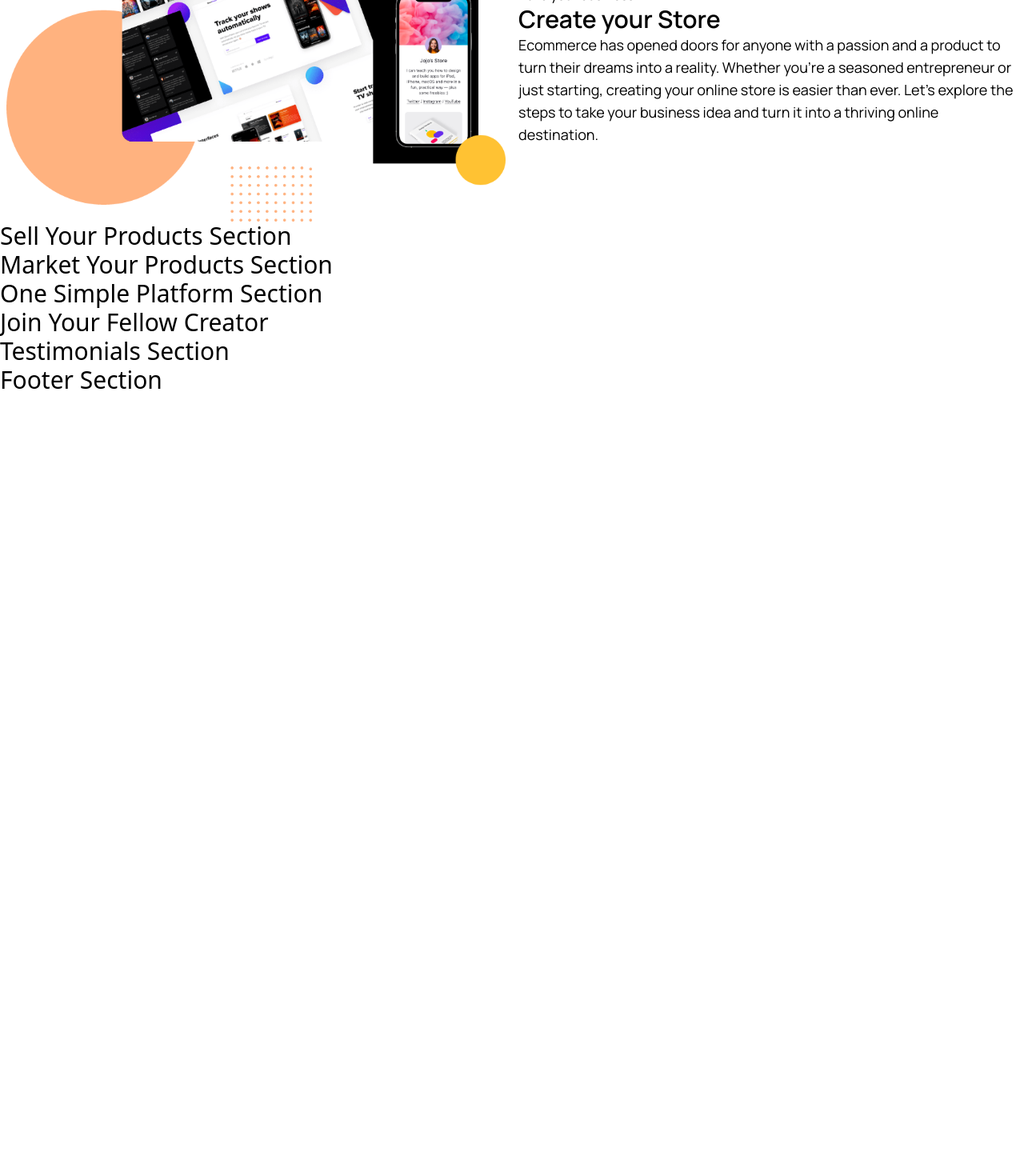
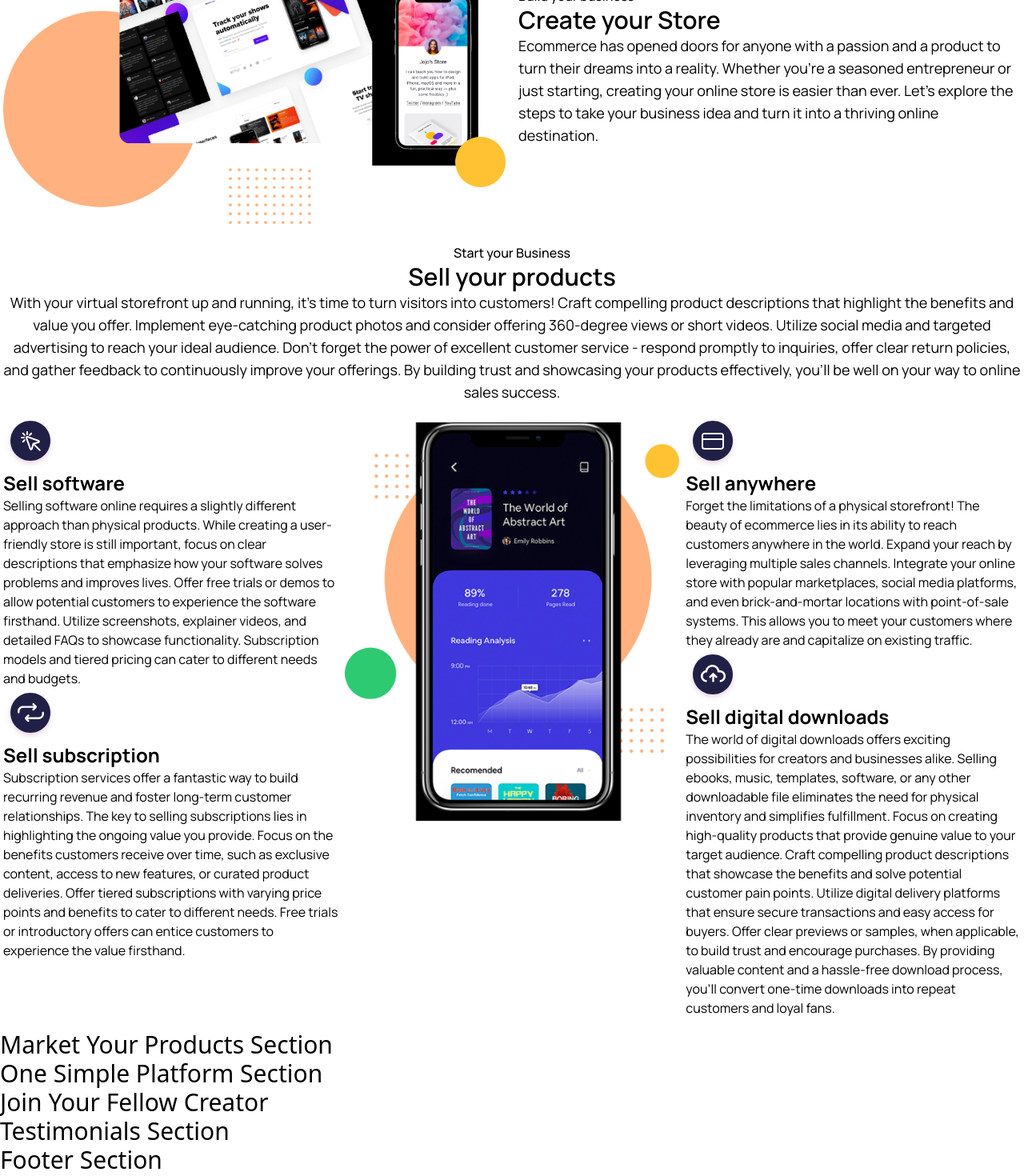
Before and after one commit to shakiltha/mobile-app-download-landing_page, a React (Vite) app: page / in a window 1280 px wide. Shown: the part 913-2383 px from the top of the page at 80% size. Before the commit the page ends 1408 px from the top, so only its background shows below. Built offline with nearby package versions, Linux system fonts and the light colour scheme.

Commit message:
sellYourProduct section for all screen complete

```diff
--- a/src/components/CreateYourStore.jsx
+++ b/src/components/CreateYourStore.jsx
@@ -1,8 +1,8 @@
 import screens from "../assets/Screens.png";
 const CreateYourStore = () => {
   return (
-    <div className="pt-[57rem] lg:pt-[40rem] xl:pt-[50rem] mx-2">
-      <section className="lg:flex lg:items-center lg:gap-4">
+    <div className="pt-[57rem] md:pt-[50rem] lg:pt-[40rem] xl:pt-[50rem] mx-1">
+      <section className="flex flex-col-reverse gap-4 lg:flex lg:flex-row lg:items-center lg:gap-4">
         <section className="lg:flex-1">
           <img src={screens} alt="" />
         </section>
--- a/src/components/SellYourProducts.jsx
+++ b/src/components/SellYourProducts.jsx
@@ -1,7 +1,101 @@
+import icon1 from "../assets/Icon-8.png";
+import icon2 from "../assets/Icon-10.png";
+import img1 from "../assets/Section Image-2.png";
+import icon3 from "../assets/Icon-9.png";
+import icon4 from "../assets/Icon-11.png";
+
 const SellYourProducts = () => {
   return (
-    <div>
-      <h2 className="text-3xl">Sell Your Products Section</h2>
+    <div className="manrope mt-6 mx-1">
+      <div className="text-center">
+        <p className="font-medium">Start your Business</p>
+        <h4 className="font-semibold text-2xl lg:text-3xl">
+          Sell your products
+        </h4>
+        <p className="font-normal lg:text-lg">
+          With your virtual storefront up and running, it's time to turn
+          visitors into customers! Craft compelling product descriptions that
+          highlight the benefits and value you offer. Implement eye-catching
+          product photos and consider offering 360-degree views or short videos.
+          Utilize social media and targeted advertising to reach your ideal
+          audience. Don't forget the power of excellent customer service -
+          respond promptly to inquiries, offer clear return policies, and gather
+          feedback to continuously improve your offerings. By building trust and
+          showcasing your products effectively, you'll be well on your way to
+          online sales success.
+        </p>
+      </div>
+      <div className="xl:flex xl:gap-2 xl:my-4">
+        <div className="xl:w-1/3">
+          <div>
+            <img src={icon1} alt="" />
+            <h5 className="font-bold text-xl lg:text-2xl">Sell software</h5>
+            <p className="font-normal">
+              Selling software online requires a slightly different approach
+              than physical products. While creating a user-friendly store is
+              still important, focus on clear descriptions that emphasize how
+              your software solves problems and improves lives. Offer free
+              trials or demos to allow potential customers to experience the
+              software firsthand. Utilize screenshots, explainer videos, and
+              detailed FAQs to showcase functionality. Subscription models and
+              tiered pricing can cater to different needs and budgets.{" "}
+            </p>
+          </div>
+          <div>
+            <img src={icon2} alt="" />
+            <h5 className="font-bold text-xl lg:text-2xl">Sell subscription</h5>
+            <p className="font-normal">
+              Subscription services offer a fantastic way to build recurring
+              revenue and foster long-term customer relationships. The key to
+              selling subscriptions lies in highlighting the ongoing value you
+              provide. Focus on the benefits customers receive over time, such
+              as exclusive content, access to new features, or curated product
+              deliveries. Offer tiered subscriptions with varying price points
+              and benefits to cater to different needs. Free trials or
+              introductory offers can entice customers to experience the value
+              firsthand.
+            </p>
+          </div>
+        </div>
+        <div className="my-2 xl:w-1/3">
+          <img src={img1} className="mx-auto" alt="" />
+        </div>
+        <div className="xl:w-1/3">
+          <div>
+            <img src={icon3} alt="" />
+            <h5 className="font-bold text-xl lg:text-2xl">Sell anywhere</h5>
+            <p className="font-normal">
+              Forget the limitations of a physical storefront! The beauty of
+              ecommerce lies in its ability to reach customers anywhere in the
+              world. Expand your reach by leveraging multiple sales channels.
+              Integrate your online store with popular marketplaces, social
+              media platforms, and even brick-and-mortar locations with
+              point-of-sale systems. This allows you to meet your customers
+              where they already are and capitalize on existing traffic.
+            </p>
+          </div>
+          <div>
+            <img src={icon4} alt="" />
+            <h5 className="font-bold text-xl lg:text-2xl">
+              Sell digital downloads
+            </h5>
+            <p className="font-normal">
+              The world of digital downloads offers exciting possibilities for
+              creators and businesses alike. Selling ebooks, music, templates,
+              software, or any other downloadable file eliminates the need for
+              physical inventory and simplifies fulfillment. Focus on creating
+              high-quality products that provide genuine value to your target
+              audience. Craft compelling product descriptions that showcase the
+              benefits and solve potential customer pain points. Utilize digital
+              delivery platforms that ensure secure transactions and easy access
+              for buyers. Offer clear previews or samples, when applicable, to
+              build trust and encourage purchases. By providing valuable content
+              and a hassle-free download process, you'll convert one-time
+              downloads into repeat customers and loyal fans.
+            </p>
+          </div>
+        </div>
+      </div>
     </div>
   );
 };
```
